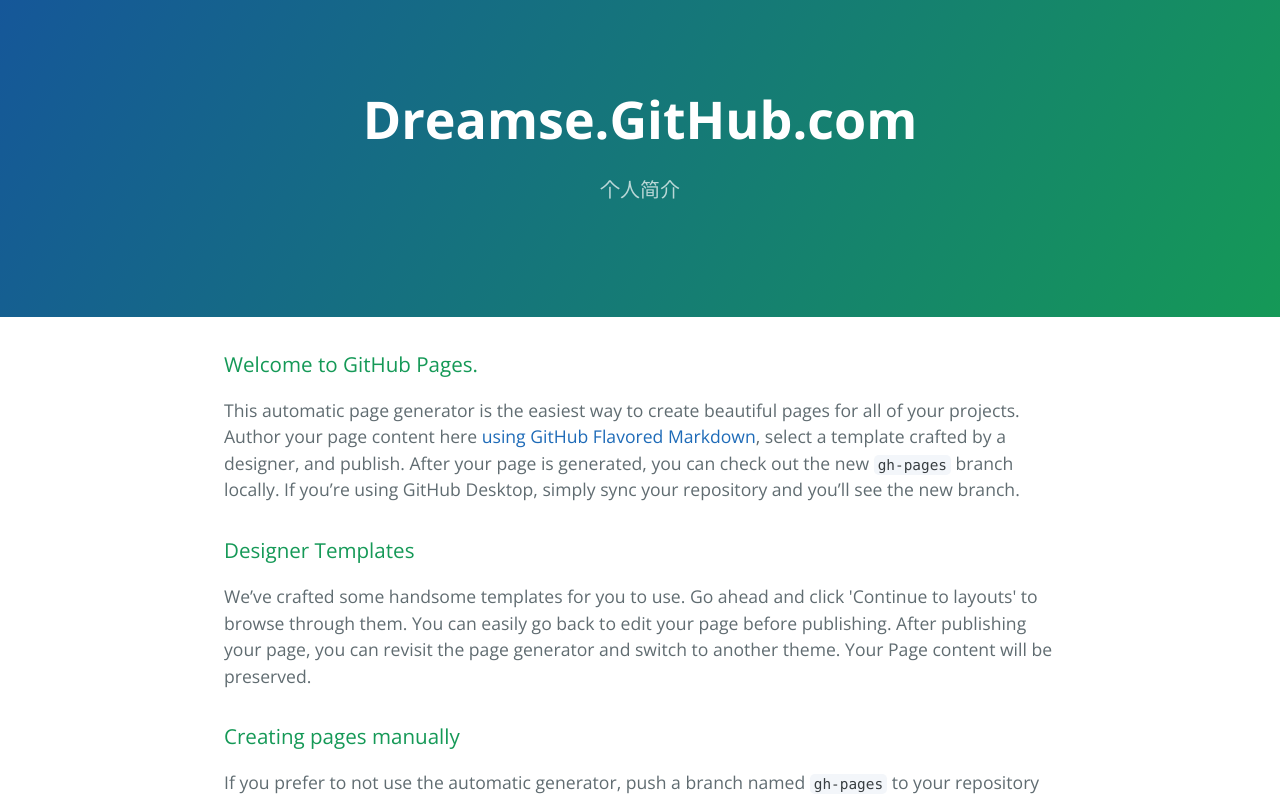
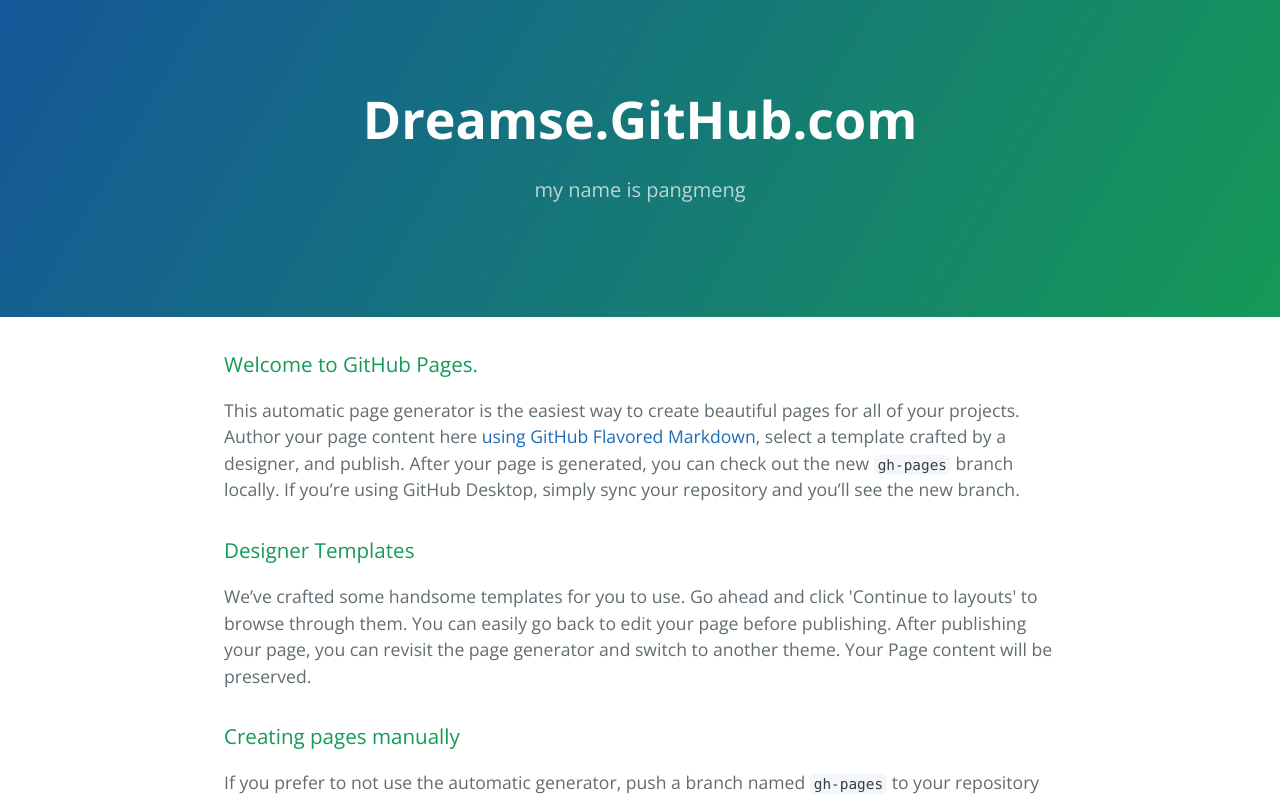
Before and after one commit to dreamse/dreamse.github.com, a plain HTML site: page index.html in a window 1280 px wide. Shown: the top 800 px of the page. Drawn offline with nearby package versions, Linux system fonts and the light colour scheme.

Commit message:
Update index.html

```diff
--- a/index.html
+++ b/index.html
@@ -12,7 +12,7 @@
   <body>
     <section class="page-header">
       <h1 class="project-name">Dreamse.GitHub.com</h1>
-      <h2 class="project-tagline">个人简介</h2>
+      <h2 class="project-tagline">my name is pangmeng</h2>
     </section>
 
     <section class="main-content">
```
